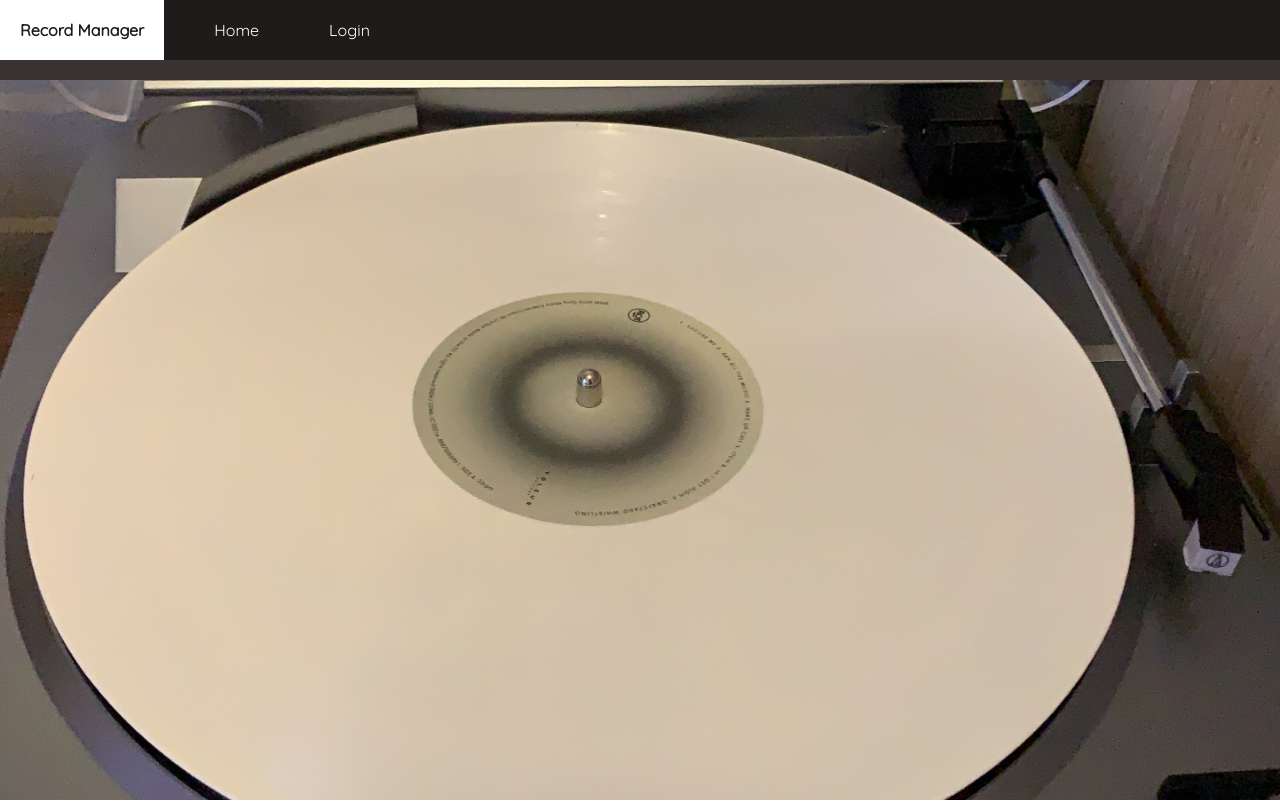
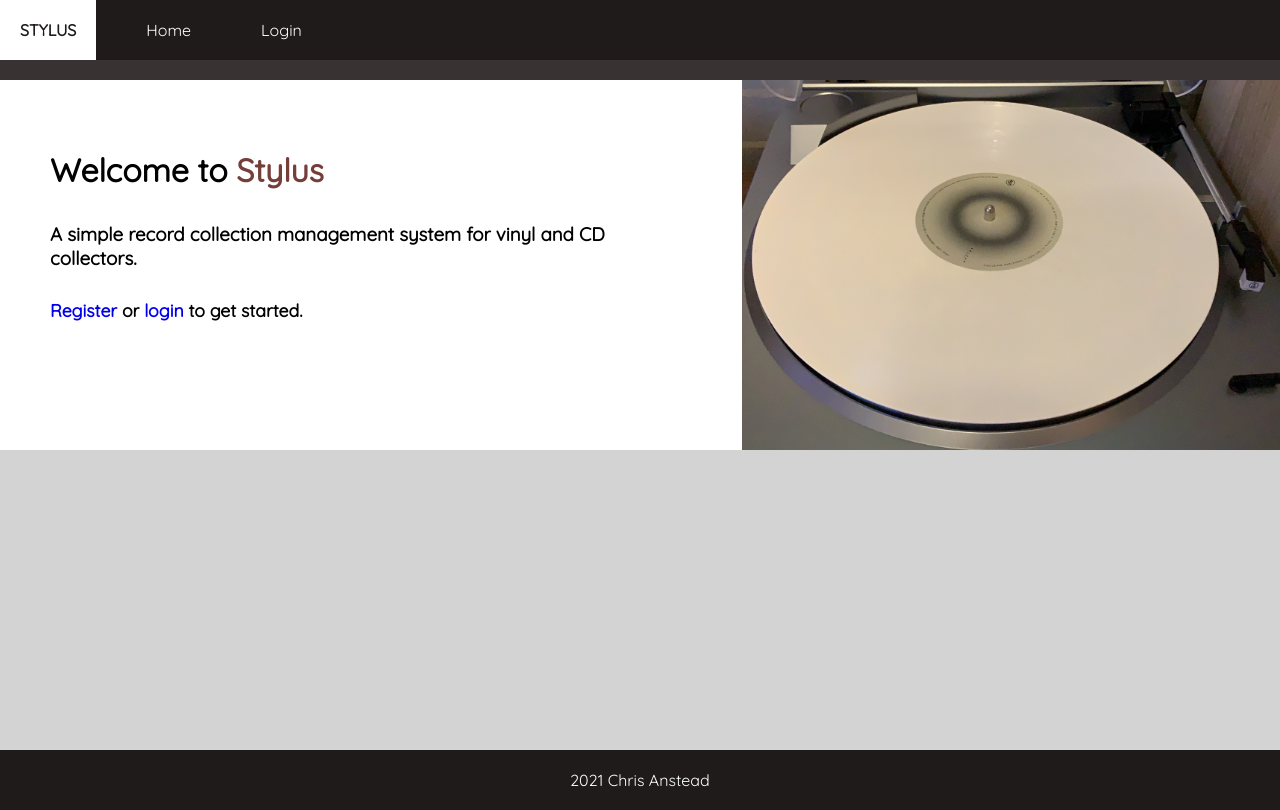
Before and after one commit to NXFORG/music_manager, a plain HTML site: page client/index.html in a window 1280 px wide. Drawn offline with Linux system fonts and the light colour scheme.

Commit message:
homepage welcome content

```diff
--- a/client/css/style.css
+++ b/client/css/style.css
@@ -10,7 +10,12 @@
     font-family: 'Quicksand', sans-serif;
 }
 
-body {
+#homeBody {
+    margin: 0;
+    background-color: lightgray;
+}
+
+#loginBody {
     margin: 0;
     background-image: url('../src/record.jpg');
     background-size: cover;
@@ -49,26 +54,62 @@ nav > ul {
     color: var(--red-gray);
 }
 
-h1 {
+#homeTitle {
+    margin-top: 100px;
+    margin-left: 50px;
+    font-size: 2em;
+}
+
+#homeTitle > span{
+    color: var(--dark-red);
+}
+
+#homeSubTitle, #introContent > h5 {
+    margin-left: 50px;
+}
+
+#introContent > h5 {
+    font-size: 1.1em;
+}
+
+a {
+    text-decoration: none;
+}
+
+#loginPageTitle {
     text-align: center;
     margin-top: 100px;
 }
 
-article {
+#introContainer {
+    display: grid;
+    grid-template-columns: 1fr 1fr;
+    margin-top: 50px;
+    margin-bottom: 300px;
+    background-color: #fff;
+}
+
+#introContainer > img {
+    max-height: 400px;
+    justify-self: end;
+}
+
+#loginContainer {
     background-color: rgba(255, 255, 255, 0.8);
     width: 60%;
     margin-left: auto;
     margin-right: auto;
     padding-top: 50px;
     padding-bottom: 50px;
+    margin-bottom: 200px;
 }
 
-main {
+#loginFormContainer {
     display: grid;
     grid-template-columns: repeat(3, 1fr);
 }
 
-main > section {
+#loginFormContainer > section {
     grid-column-start: 2;
 }
 
@@ -113,8 +154,6 @@ main > section {
     display: none;
 }
 
-
-
 form > input {
     display: block;
     width: 100%;
@@ -140,7 +179,6 @@ form > input {
 }
 
 footer {
-    margin-top: 200px;
     text-align: center;
     padding-top: 20px;
     padding-bottom: 20px;
--- a/client/index.html
+++ b/client/index.html
@@ -8,16 +8,28 @@
     <link rel="preconnect" href="https://fonts.googleapis.com">
     <link rel="preconnect" href="https://fonts.gstatic.com" crossorigin>
     <link href="https://fonts.googleapis.com/css2?family=Quicksand&display=swap" rel="stylesheet">
-    <script defer src="script.js"></script>
     <title>Login</title>
 </head>
-<body>
+<body id="homeBody">
     <nav>
         <ul>
-            <li class="navLink"><a href="index.html"><b>Record Manager</b></a></li>
+            <li class="navLink"><a href="index.html"><b>STYLUS</b></a></li>
             <li class="navLink"><a href="index.html">Home</a></li>
             <li class="navLink"><a href="login.html">Login</a></li>
         </ul>
     </nav>
+    <article>
+        <section id="introContainer">
+            <div id="introContent">
+                <h1 id="homeTitle">Welcome to <span>Stylus</span></h1>
+                <h3 id="homeSubTitle">A simple record collection management system for vinyl and CD collectors.</h3>
+                <h5><span><a href="login.html">Register</a></span> or <span><a href="login.html">login</a></span> to get started.</h5>
+            </div>
+            <img src="src/record.jpg" alt="record"/>
+        </section>
+    </article>
+    <footer>
+        2021 Chris Anstead
+    </footer>
 </body>
 </html>
```
Also changed, not shown: client/login.html (+5 -5 lines), client/login.js (+6 -2 lines), 1 other file.
